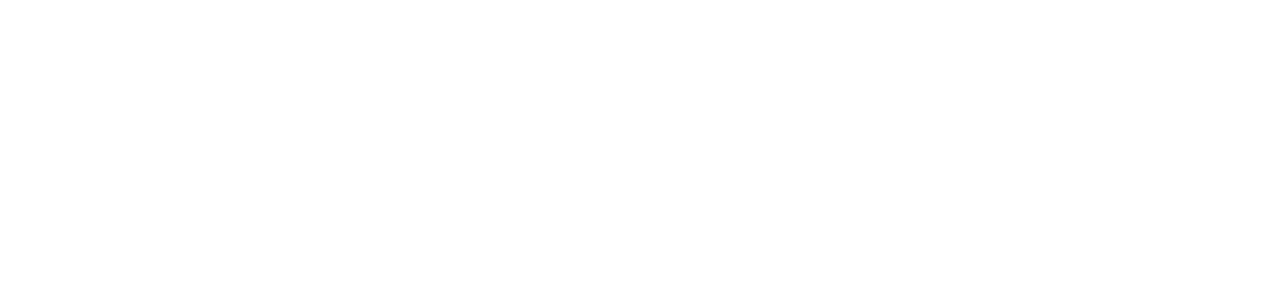
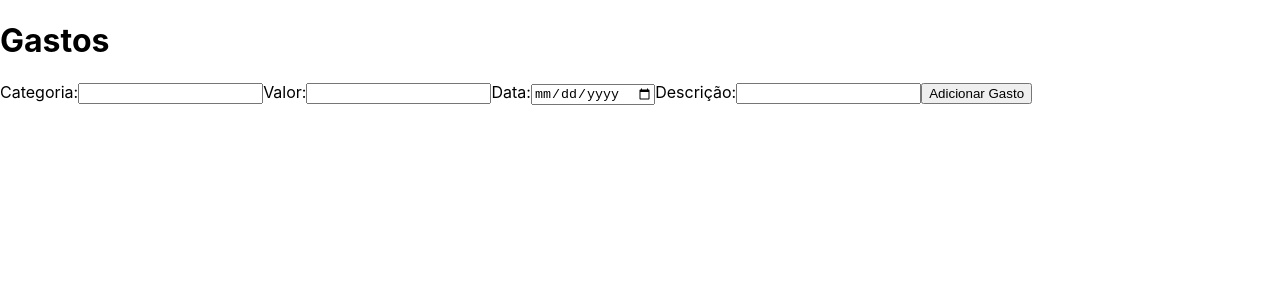
Before and after one commit to claudiondev/financeiro-front, a React (Create React App) app: page /gastos in a window 1280 px wide. Before the commit this address had no page. Shown: the top 300 px of the page. Built offline with nearby package versions, Linux system fonts and the light colour scheme.

Commit message:
feat: adiciona página de Gastos

```diff
--- a/src/App.js
+++ b/src/App.js
@@ -2,6 +2,7 @@ import { BrowserRouter, Routes, Route } from "react-router-dom";
 
 import Login from "./pages/Login/Login";
 import Cadastro from "./pages/Cadastro/Cadastro";
+import Gastos from "./pages/Gastos/Gastos";
 
 
 function App() {
@@ -9,7 +10,8 @@ function App() {
     <BrowserRouter>
       <Routes>
         <Route path="/login" element={<Login />} />
-        <Route path="/cadastro" element={<Cadastro />} />
+        <Route path="/cadastro" element={<Cadastro/>} />
+        <Route path="/gastos" element={<Gastos />} />
       </Routes>
     </BrowserRouter>
   );
--- /dev/null
+++ b/src/pages/Gastos/Gastos.jsx
@@ -0,0 +1,79 @@
+import { useState } from "react";
+
+import axios from "axios";
+
+function Gastos(){
+    const [categoria, setCategoria] = useState("");
+    const [valor, setValor] = useState("");
+    const [data, setData] = useState("");
+    const [descricao, setDescricao] = useState("");
+
+    const handleSubmit = (e) => {
+        e.preventDefault();
+        axios.post ('http://localhost:8080/gastos', {
+            categoria,
+            valor,
+            data,
+            descricao
+
+
+        })
+        .then(responde => {
+            console.log('Gasto adicionado com sucesso:', responde.data);
+        })
+        .catch(error => {
+            console.error('Erro ao adicionar gasto:', error);
+        });
+
+    }
+
+    return (
+        <div>
+            <h1>Gastos</h1>
+            <form onSubmit={handleSubmit}>
+                <label
+                 htmlFor="categoria"
+                >
+                    Categoria:
+                </label>
+                <input
+                 type="text"
+                 id="categoria" value={categoria} onChange={(e) => setCategoria(e.target.value)}
+
+                />
+                <label
+                 htmlFor="valor"
+                >
+                    Valor:
+                </label>
+                <input
+                 type="number"
+                 id="valor" value={valor} onChange={(e) => setValor(e.target.value)}
+                />
+                <label
+                 htmlFor="data"
+                >
+                    Data:
+                </label>
+                <input
+                 type="date"
+                 id="data" value={data} onChange={(e) => setData(e.target.value)}
+                />
+                <label
+                 htmlFor="descricao"
+                >
+                    Descrição:
+                </label>
+                <input
+                 type="text"
+                 id="descricao" value={descricao} onChange={(e) => setDescricao(e.target.value)}
+                />
+                <button type="submit">Adicionar Gasto</button>
+            </form>
+
+        </div>
+    )
+
+}
+
+export default Gastos;
```
